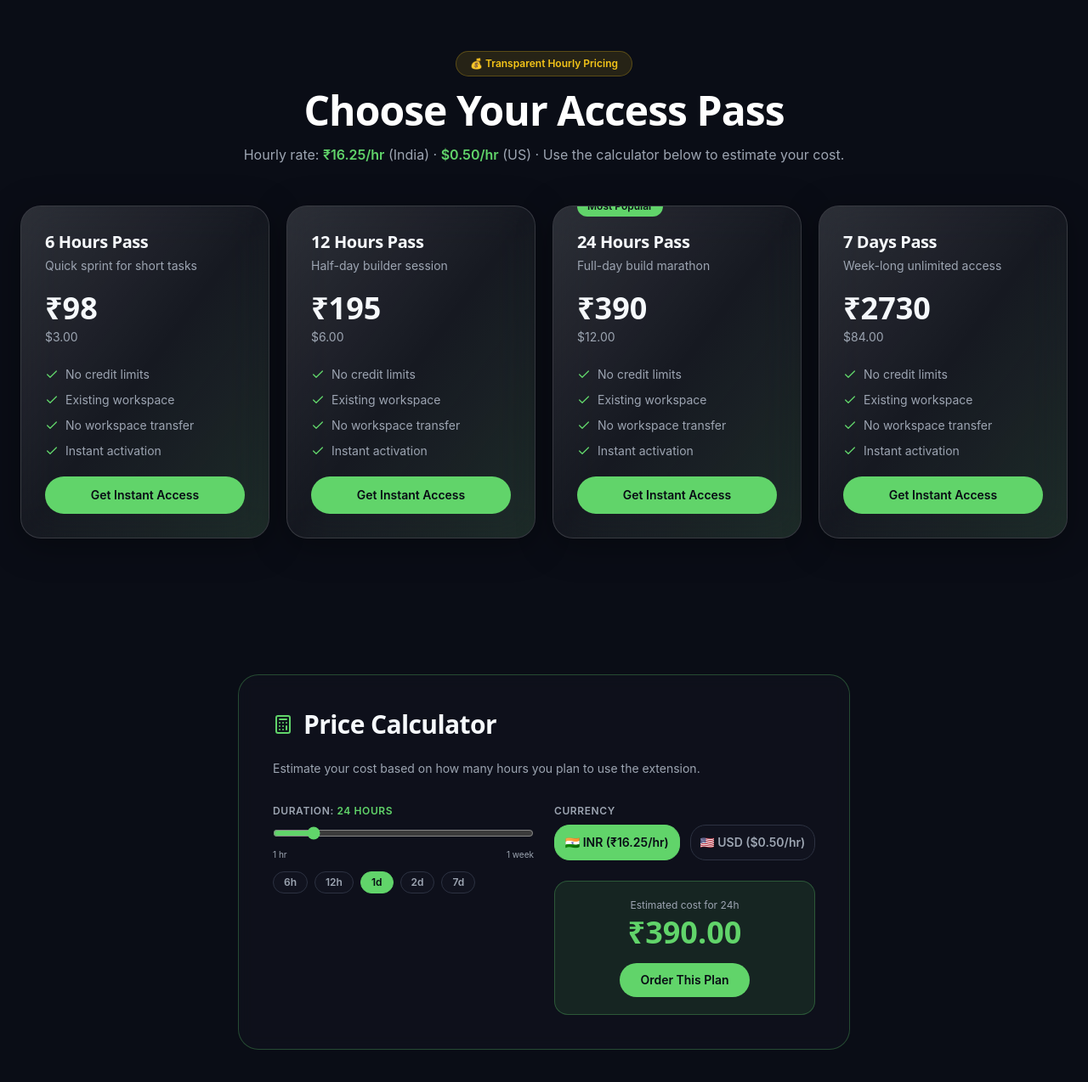
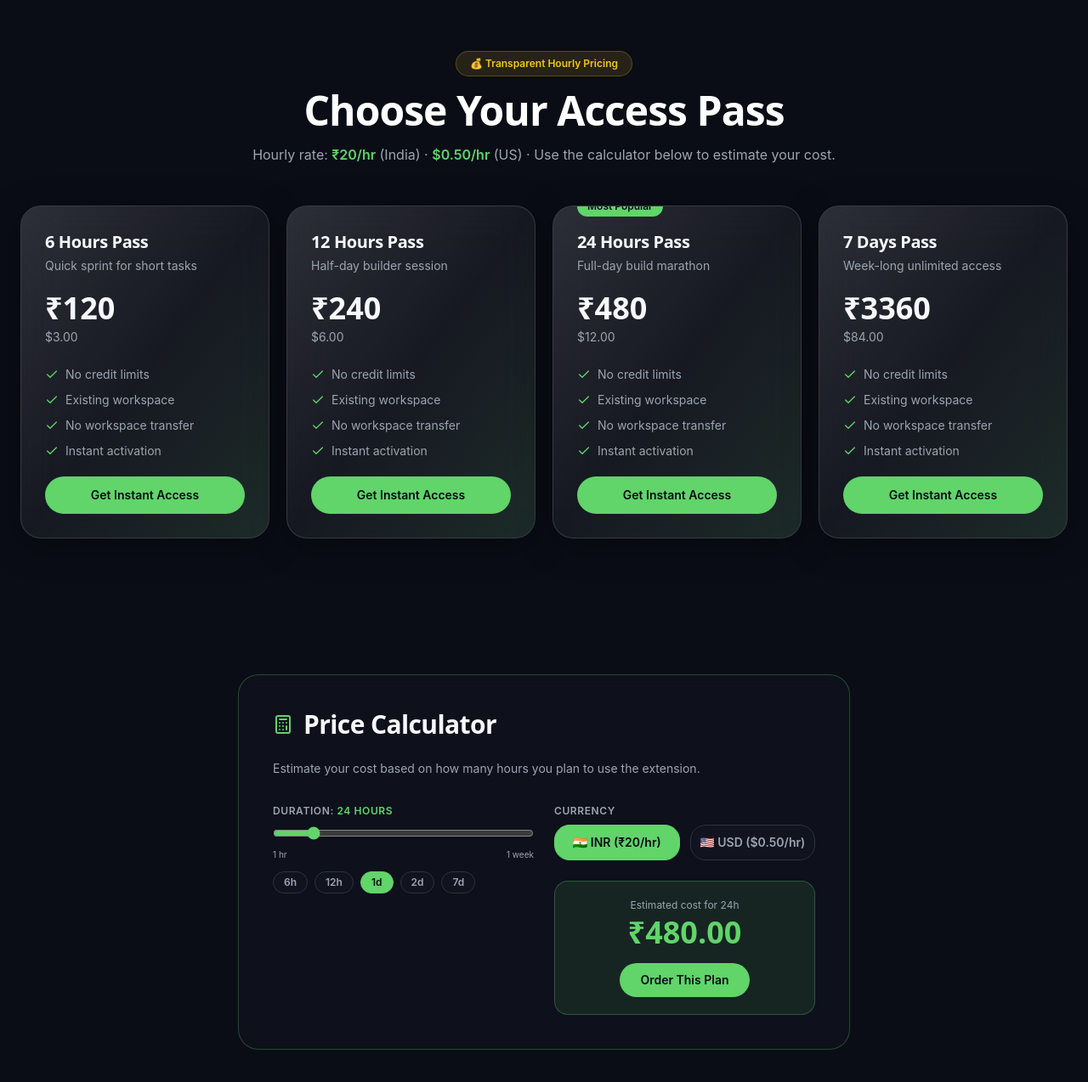
Before and after one commit to Aditya3045v/mallu-canvai-landing, a React (Vite) app: page / in a window 1280 px wide. Shown: the part 1570-2844 px from the top of the page at 85% size. Built offline with nearby package versions, Linux system fonts and the light colour scheme.

Commit message:
Increase INR price to ₹20/hr

```diff
--- a/src/routes/index.tsx
+++ b/src/routes/index.tsx
@@ -21,7 +21,7 @@ export const Route = createFileRoute("/")({
   component: Index,
 });
 
-const INR_RATE = 16.25;
+const INR_RATE = 20;
 const USD_RATE = 0.5;
 
 const plans = [
@@ -93,7 +93,7 @@ const faqs = [
   },
   {
     q: "How is pricing calculated?",
-    a: "Pricing is hourly: ₹16.25/hr for Indian users and $0.50/hr for US users. Use the calculator on the pricing page to estimate your cost.",
+    a: "Pricing is hourly: ₹20/hr for Indian users and $0.50/hr for US users. Use the calculator on the pricing page to estimate your cost.",
   },
   {
     q: "What is the Chrome extension called?",
@@ -505,7 +505,7 @@ function Pricing() {
             Choose Your Access Pass
           </h2>
           <p className="mt-4 text-sm text-muted-foreground md:text-base">
-            Hourly rate: <span className="text-primary font-semibold">₹16.25/hr</span> (India) · <span className="text-primary font-semibold">$0.50/hr</span> (US) · Use the calculator below to estimate your cost.
+            Hourly rate: <span className="text-primary font-semibold">₹20/hr</span> (India) · <span className="text-primary font-semibold">$0.50/hr</span> (US) · Use the calculator below to estimate your cost.
           </p>
         </div>
       </Reveal>
@@ -550,7 +550,7 @@ function Pricing() {
 function PriceCalculator() {
   const [hours, setHours] = useState(24);
   const [currency, setCurrency] = useState<"inr" | "usd">("inr");
-  const cost = currency === "inr" ? (hours * 16.25).toFixed(2) : (hours * 0.5).toFixed(2);
+  const cost = currency === "inr" ? (hours * 20).toFixed(2) : (hours * 0.5).toFixed(2);
   const symbol = currency === "inr" ? "₹" : "$";
   return (
     <section className="mx-auto max-w-3xl px-4 py-12 md:px-6 md:py-16">
@@ -590,7 +590,7 @@ function PriceCalculator() {
               <div className="flex gap-3 mb-6">
                 <button onClick={() => setCurrency("inr")}
                   className={`flex-1 rounded-xl py-2.5 text-sm font-semibold border transition ${currency === "inr" ? "bg-primary text-primary-foreground border-primary" : "border-border bg-card/50 text-muted-foreground"}`}>
-                  🇮🇳 INR (₹16.25/hr)
+                  🇮🇳 INR (₹20/hr)
                 </button>
                 <button onClick={() => setCurrency("usd")}
                   className={`flex-1 rounded-xl py-2.5 text-sm font-semibold border transition ${currency === "usd" ? "bg-primary text-primary-foreground border-primary" : "border-border bg-card/50 text-muted-foreground"}`}>
```
